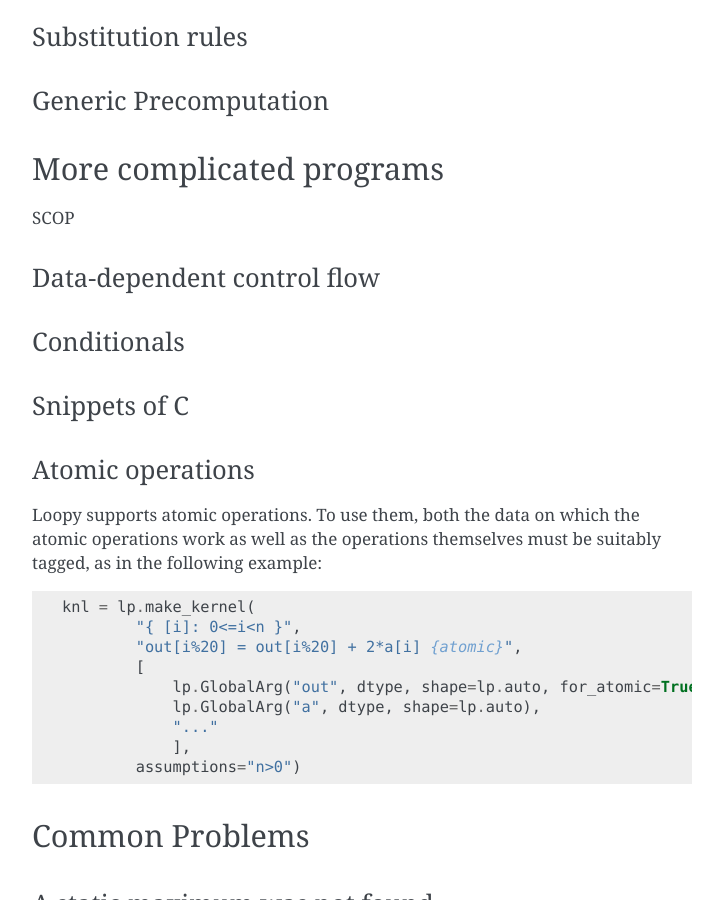
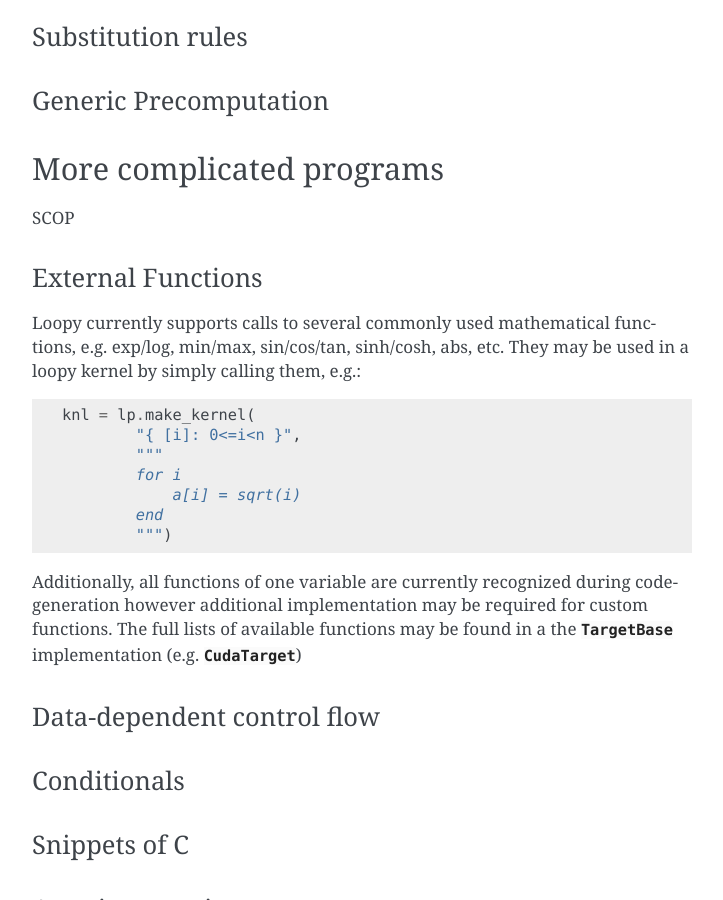
Before and after one commit to inducer/loopy, a Sphinx documentation site: the page built from doc/tutorial.rst, in a window 1280 px wide and 900 px high, scrolled down 20098 px. Shown: the whole window, without its empty margins (388-1111 px from the left). Built offline with Sphinx 7.4.7, drawn with Linux system fonts in a browser that asks for light colours.

Commit message:
add docu snippet about function calls

```diff
--- a/doc/tutorial.rst
+++ b/doc/tutorial.rst
@@ -1064,6 +1064,27 @@ More complicated programs
 
 SCOP
 
+External Functions
+~~~~~~~~~~~~~~~~~~
+
+Loopy currently supports calls to several commonly used mathematical functions,
+e.g. exp/log, min/max, sin/cos/tan, sinh/cosh, abs, etc.  They may be used in
+a loopy kernel by simply calling them, e.g.::
+
+    knl = lp.make_kernel(
+            "{ [i]: 0<=i<n }",
+            """
+            for i
+                a[i] = sqrt(i)
+            end
+            """)
+
+Additionally, all functions of one variable are currently recognized during
+code-generation however additional implementation may be required for custom
+functions.  The full lists of available functions may be found in a the
+:class:`TargetBase` implementation (e.g. :class:`CudaTarget`)
+
+
 Data-dependent control flow
 ~~~~~~~~~~~~~~~~~~~~~~~~~~~
 
```
